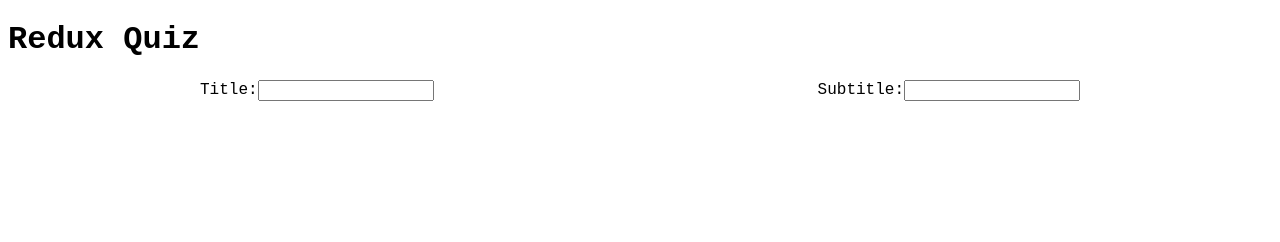
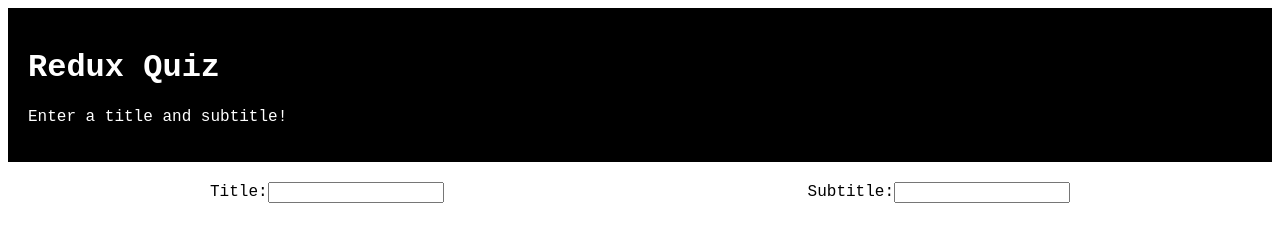
Before and after one commit to alchemy-fullstack-js-winter-2019/redux-quiz, a React app: page / in a window 1280 px wide. Built offline with nearby package versions, Linux system fonts and the light colour scheme.

Commit message:
added more styling and adjusted spacing in tests

```diff
--- a/src/components/app/App.css
+++ b/src/components/app/App.css
@@ -1,8 +1,15 @@
 * {
   font-family: 'Courier New', Courier, monospace;
+  header {
+    background: black;
+    color: white;
+    padding: 20px;
+    margin: 0;
+  }
   .controls {
     display: flex;
     justify-content: space-around;
+    margin: 20px;
   }
   .display {
     font-family: 'Courier New', Courier, monospace;
--- a/src/components/app/App.js
+++ b/src/components/app/App.js
@@ -1,11 +1,15 @@
 import React from 'react';
 import Controls from '../../containers/TitleSubtitleEditor';
 import Display from '../../containers/TitleSubtitleDisplay';
+import './App.css';
 
 export default function App() {
   return (
     <>
+    <header>
       <h1>Redux Quiz</h1>
+      <p>Enter a title and subtitle!</p>
+    </header>
       <Controls />
       <Display />
     </>
```
Also changed, not shown: src/actions/titles.test.js (+1 -0 lines), src/selectors/titles.test.js (+0 -2 lines), 1 other file.
